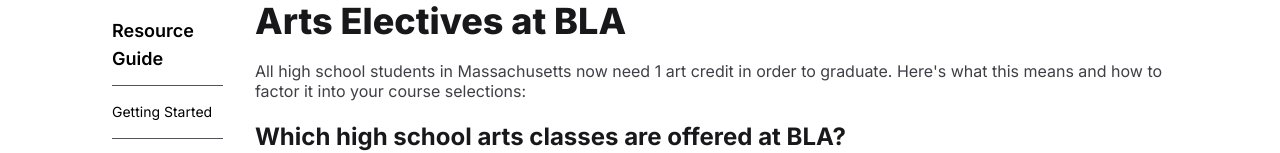
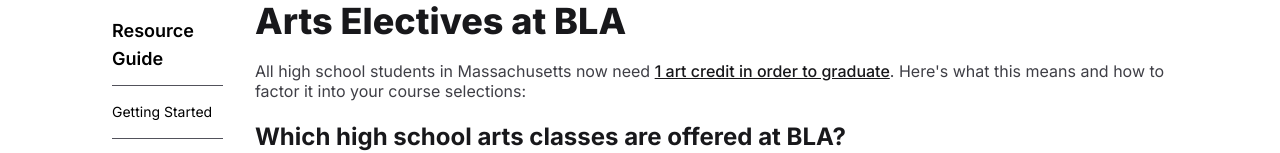
Before and after one commit to ph4iry/mybla, a Next.js app: page /guide/arts-electives in a window 1280 px wide. Shown: the part 135-288 px from the top of the page. Built offline with nearby package versions, Linux system fonts and the light colour scheme.

Commit message:
cited source

```diff
--- a/app/guide/arts-electives/page.mdx
+++ b/app/guide/arts-electives/page.mdx
@@ -1,7 +1,7 @@
 import Callout from '@/components/guide/Callout';
 
 # Arts Electives at BLA
-All high school students in Massachusetts now need 1 art credit in order to graduate. Here's what this means and how to factor it into your course selections:
+All high school students in Massachusetts now need [1 art credit in order to graduate](https://www.doe.mass.edu/mcas/graduation.html#:~:text=one%20year%20of%20an%20arts%20program%3B). Here's what this means and how to factor it into your course selections:
 
 ## Which high school arts classes are offered at BLA?
 <ul className="grid md:grid-cols-2 md:gap-2">
```
